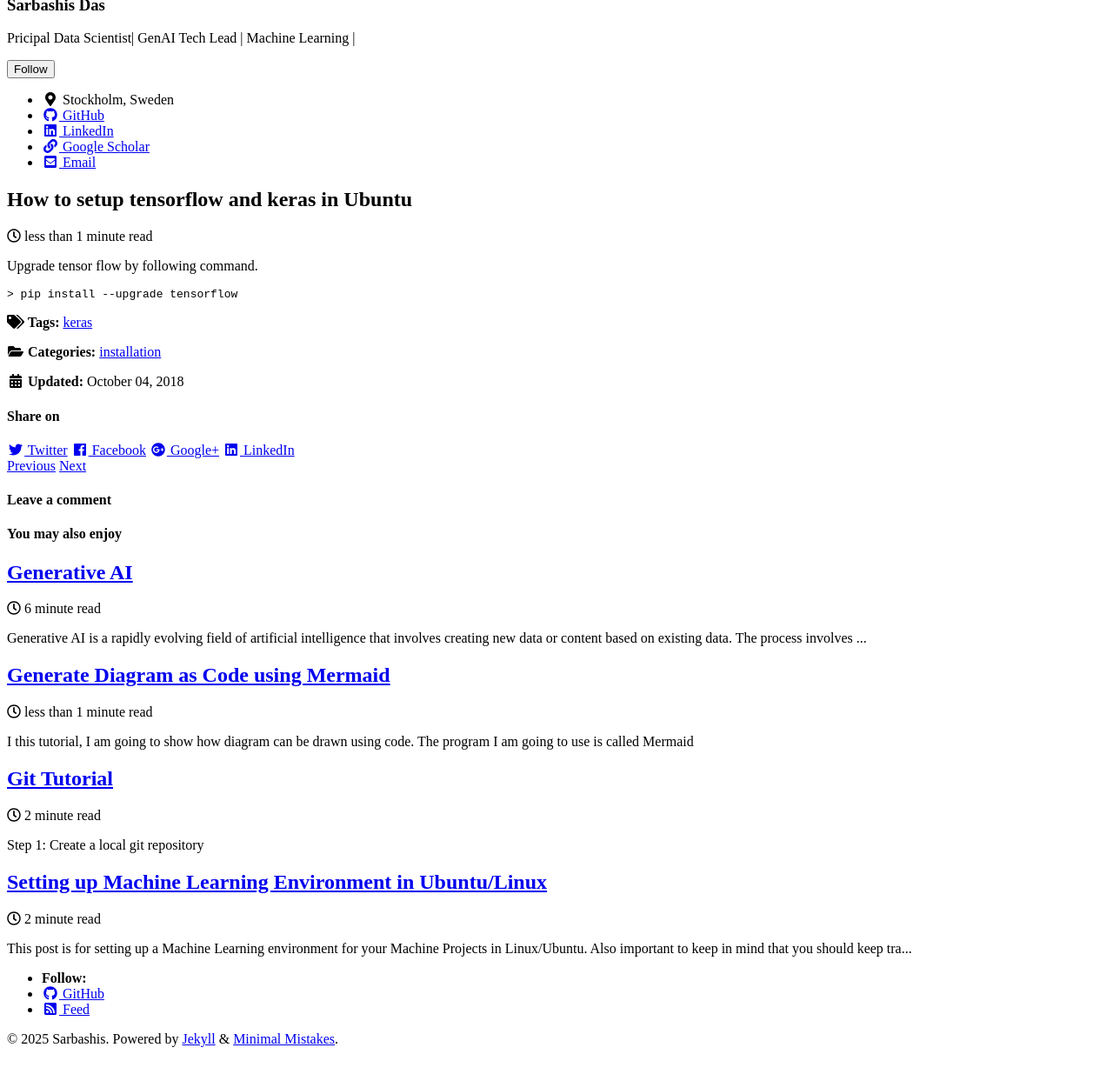
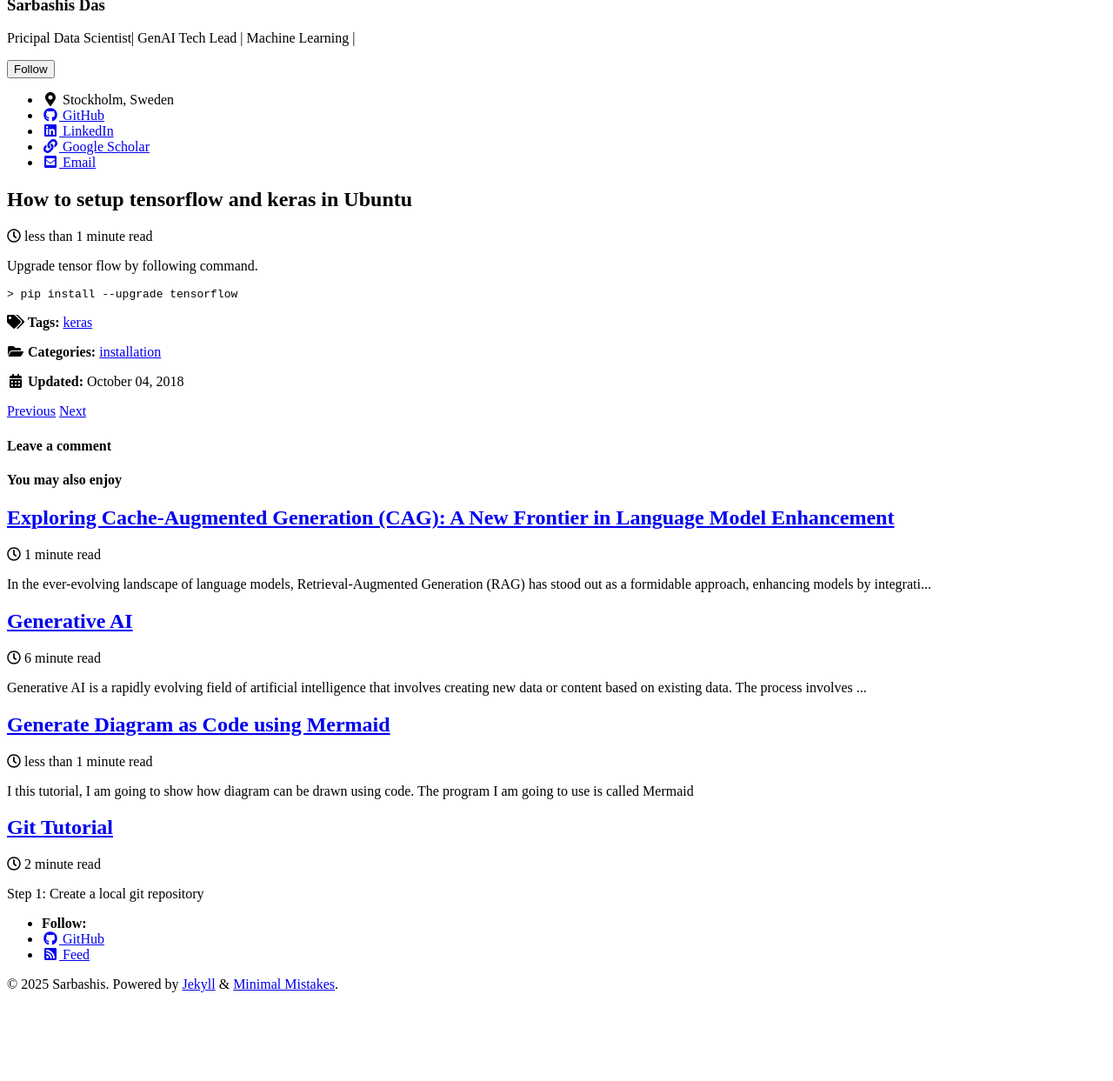
Before and after one commit to sarbashis/sarbashis.github.io, a Jekyll site: the page built from _posts/2018-10-04-How-to-setup-tensorflow-keras.md, in a window 1280 px wide and 1400 px high, scrolled down 387 px, cut to the strip 108-1351 px from the top of the window. Shown: the whole strip at 87% size. Built offline with Jekyll 4.4.1, drawn with Linux system fonts in a browser that asks for light colours; nearby versions of some CDN libraries; comment, search, counter and statistics services are not loaded; some of the changed lines change nothing that is shown.

Commit message:
CAG blog post

```diff
--- a/_includes/social-share.html
+++ b/_includes/social-share.html
@@ -1,4 +1,4 @@
-<section class="page__share">
+<!-- <section class="page__share">
   {% if site.data.ui-text[site.locale].share_on_label %}
     <h4 class="page__share-title">{{ site.data.ui-text[site.locale].share_on_label | default: "Share on" }}</h4>
   {% endif %}
@@ -7,7 +7,7 @@
 
   <a href="https://www.facebook.com/sharer/sharer.php?u={{ page.url | absolute_url | url_encode }}" class="btn btn--facebook" onclick="window.open(this.href, 'window', 'left=20,top=20,width=500,height=500,toolbar=1,resizable=0'); return false;" title="{{ site.data.ui-text[site.locale].share_on_label | default: 'Share on' }} Facebook"><i class="fab fa-fw fa-facebook" aria-hidden="true"></i><span> Facebook</span></a>
 
-  <a href="https://plus.google.com/share?url={{ page.url | absolute_url | url_encode }}" class="btn btn--google-plus" onclick="window.open(this.href, 'window', 'left=20,top=20,width=500,height=500,toolbar=1,resizable=0'); return false;" title="{{ site.data.ui-text[site.locale].share_on_label | default: 'Share on' }} Google Plus"><i class="fab fa-fw fa-google-plus" aria-hidden="true"></i><span> Google+</span></a>
+
 
   <a href="https://www.linkedin.com/shareArticle?mini=true&url={{ page.url | absolute_url | url_encode }}" class="btn btn--linkedin" onclick="window.open(this.href, 'window', 'left=20,top=20,width=500,height=500,toolbar=1,resizable=0'); return false;" title="{{ site.data.ui-text[site.locale].share_on_label | default: 'Share on' }} LinkedIn"><i class="fab fa-fw fa-linkedin" aria-hidden="true"></i><span> LinkedIn</span></a>
-</section>
+</section> -->
--- /dev/null
+++ b/_posts/2025-01-09-Cache-Augmented-Generation.md
@@ -0,0 +1,48 @@
+---
+title: "Exploring Cache-Augmented Generation (CAG): A New Frontier in Language Model Enhancement"
+comments: true
+categories:
+  - GenAI
+tags:
+  - RAG
+  - CAG
+---
+
+In the ever-evolving landscape of language models, Retrieval-Augmented Generation (RAG) has stood out as a formidable approach, enhancing models by integrating external knowledge sources. However, RAG is not without its challenges, including retrieval latency, retrieval errors, and increased system complexity. Enter Cache-Augmented Generation (CAG), a promising alternative that seeks to overcome these hurdles by eliminating the need for real-time retrieval.
+
+**What is Cache-Augmented Generation (CAG)?**
+
+CAG leverages the extended context windows of modern large language models (LLMs) by preloading all relevant resources into the model’s context and caching its runtime parameters. This innovative approach allows the model to generate responses directly during inference, bypassing the need for real-time retrieval.
+
+
+![CAG](/images/CAG.png)
+Source: https://arxiv.org/html/2412.15605v1
+
+**The Advantages of CAG**
+
+1. **Reduced Latency**: By eliminating real-time retrieval, CAG significantly speeds up inference, making it a more efficient option.
+
+2. **Improved Reliability**: With CAG, retrieval errors are minimized, ensuring that the context remains relevant and accurate.
+
+3. **Simplified Design**: CAG offers a streamlined, retrieval-free alternative to RAG, achieving comparable or even superior results with less complexity.
+
+**Understanding the Limitations of CAG**
+
+While CAG presents numerous advantages, it is not without its limitations:
+
+- **Limited Knowledge Size**: CAG requires the entire knowledge source to fit within the context window, which can be a constraint for tasks involving extremely large datasets.
+
+- **Context Length Constraints**: The performance of LLMs may degrade with very long contexts, posing a challenge for CAG.
+
+Our research delves into the relationship between model performance and context length, offering insights into scenarios where CAG truly excels.
+
+**The Future of CAG**
+
+The limitations of CAG are rapidly being addressed by advancements in LLMs, which now feature longer context windows and improved capabilities for extracting relevant information from extended inputs. As these models continue to evolve, CAG is poised to handle increasingly complex applications, making it a practical and scalable alternative to traditional RAG.
+
+In conclusion, Cache-Augmented Generation represents a significant step forward in the quest to enhance language models. By addressing the challenges of RAG and capitalizing on the strengths of modern LLMs, CAG offers a compelling solution for the future of language model enhancement. As technology progresses, we can expect CAG to play an increasingly vital role in the development of sophisticated, efficient, and reliable language models.
+
+
+## Refereces:
+1. https://github.com/hhhuang/CAG/tree/main
+2. https://www.youtube.com/watch?v=NaEf_uiFX6o
```
